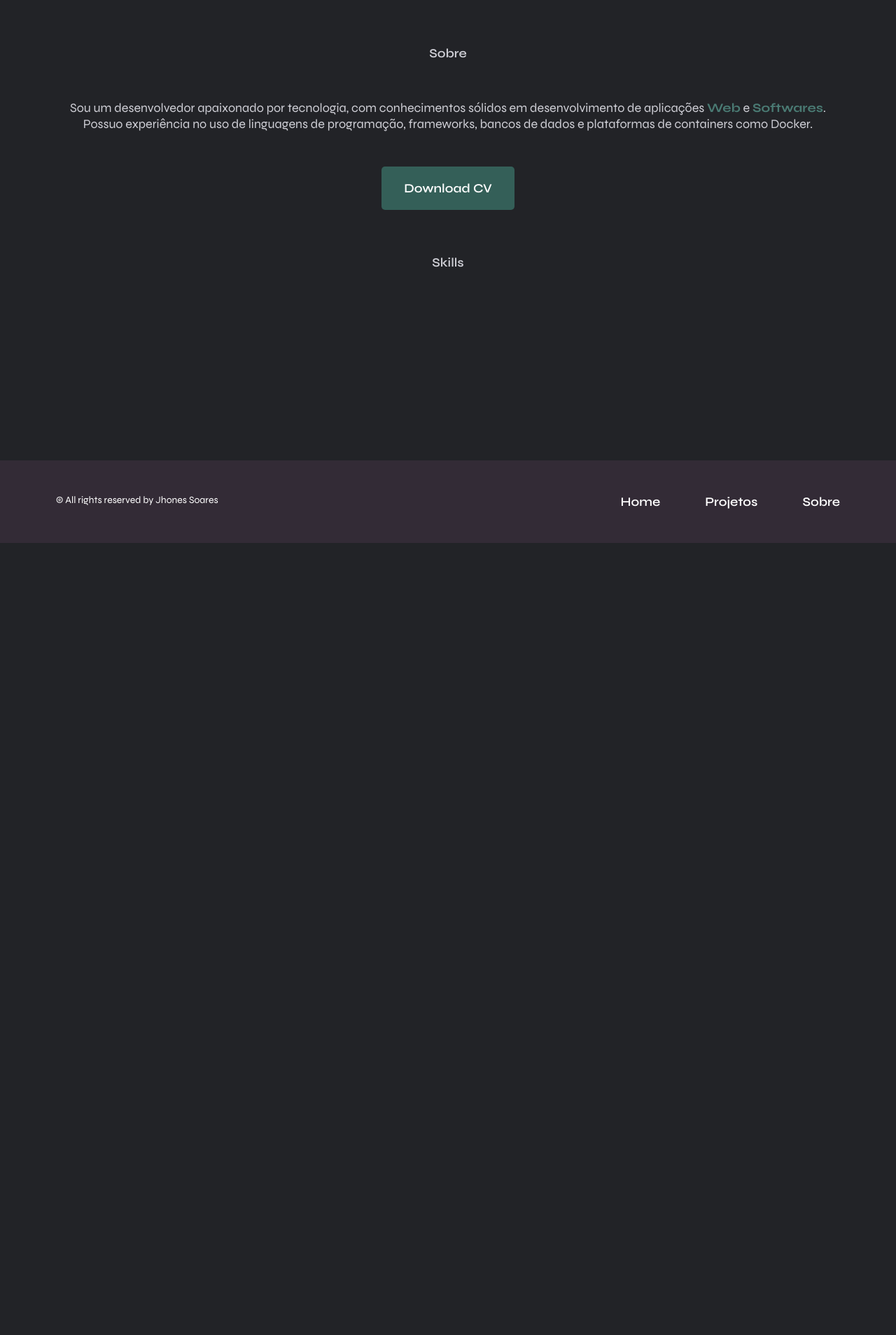
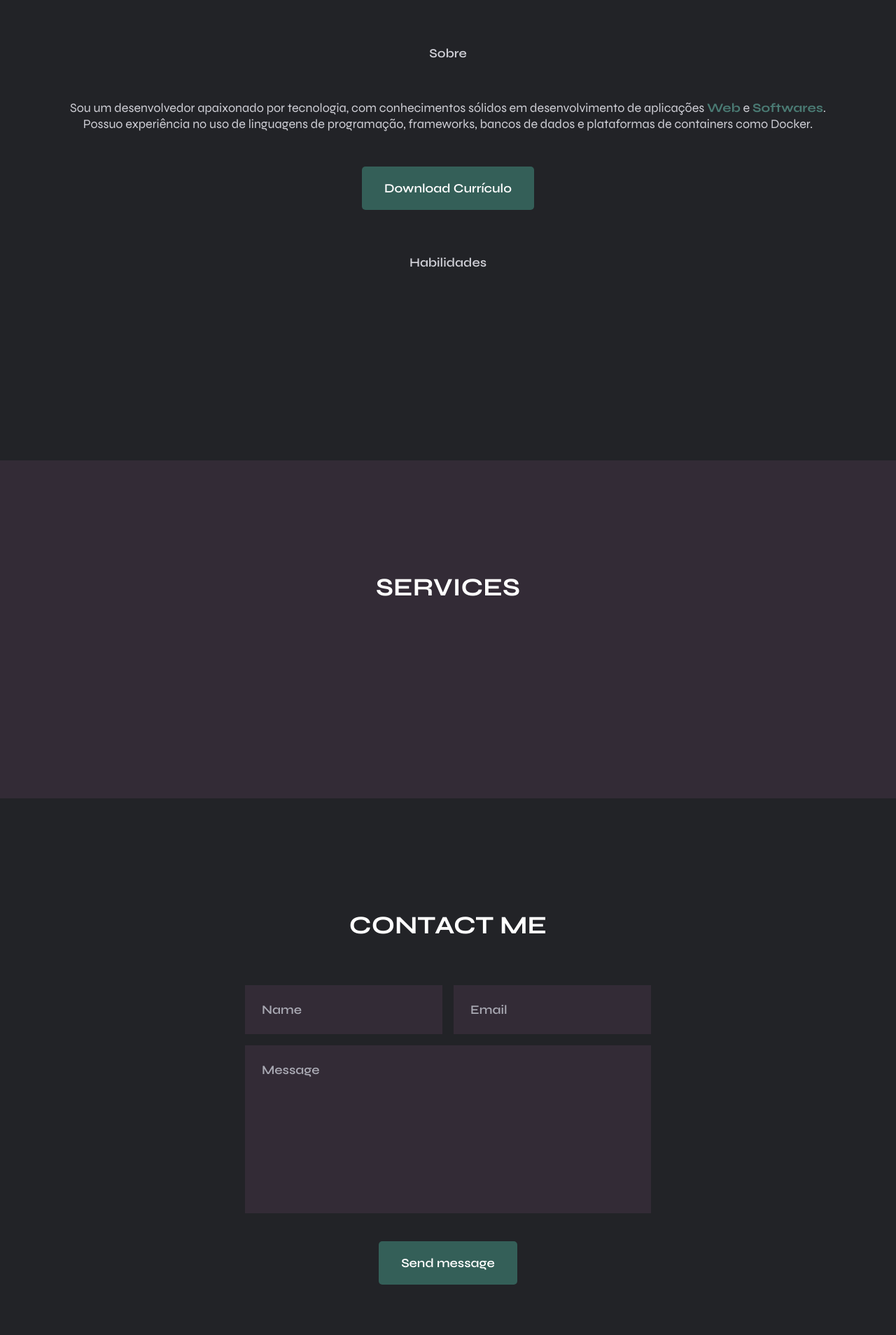
Before and after one commit to JhonesSoares/portfolio_jhones, a Django app: page / in a window 1280 px wide. Shown: the part 1695-3603 px from the top of the page at 70% size. Before the commit the page ends 2471 px from the top, so only its background shows below. Run offline with Django 5.2, Linux system fonts and the light colour scheme; data that the repository does not hold is empty; some libraries are stand-ins or nearby versions.

Commit message:
Seção contato.

```diff
--- a/src/base_templates/global/partials/head.html
+++ b/src/base_templates/global/partials/head.html
@@ -21,6 +21,7 @@
   <link rel="stylesheet" href="{% static 'global/css/projects.css' %}" />
   <link rel="stylesheet" href="{% static 'global/css/my_info.css' %}" />
   <link rel="stylesheet" href="{% static 'global/css/services.css' %}" />
+  <link rel="stylesheet" href="{% static 'global/css/contact.css' %}" />
   <link rel="stylesheet" href="{% static 'global/css/footer.css' %}" />
   <link rel="stylesheet" href="{% static 'global/css/scrool.css' %}" />
   <link rel="stylesheet" href="{% static 'global/css/breakpoints.css' %}" />
--- a/src/jhones/templates/jhones/pages/home.html
+++ b/src/jhones/templates/jhones/pages/home.html
@@ -12,6 +12,10 @@
 
     {% include "jhones/partials/info.html" %}
 
+    {% include "jhones/partials/services.html" %}
+
+    {% include "jhones/partials/contact.html" %}
+
 
   </main>
 {% endblock content %}
--- /dev/null
+++ b/src/jhones/templates/jhones/partials/contact.html
@@ -0,0 +1,32 @@
+      <!--==================== CONTACT ====================-->
+      <section class="contact section" id="contact">
+        <h2 class="section__title">CONTACT ME</h2>
+
+        <div class="contact__container container grid">
+
+          <form action="" class="contact__form grid" id="contact-form">
+
+            <div class="contact__group grid">
+              <input type="text" name="" placeholder="Name" required class="contact__input">
+              <input type="email" name="" placeholder="Email" required class="contact__input">
+            </div>
+
+            <textarea name="" placeholder="Message" required class="contact__input contact__area"></textarea>
+
+            <button type="submit" class="button contact__button">Send message</button>
+
+            <p class="contact__message" id="contact-message"></p>
+          </form>
+
+          <div class="contact__social grid">
+
+            {% for contact in contacts %}
+              <a href="https://{{ contact.url }}" target="_blank" class="contact__social-link">
+                <i class="{{ contact.icon }}"></i>
+                <span>{{ contact.name }}</span>
+              </a>
+            {% endfor %}
+
+          </div>
+        </div>
+      </section>
--- a/src/jhones/templates/jhones/partials/info.html
+++ b/src/jhones/templates/jhones/partials/info.html
@@ -13,18 +13,13 @@
                 Sou um desenvolvedor apaixonado por tecnologia, com conhecimentos sólidos em desenvolvimento de aplicações <b>Web</b> e <b>Softwares</b>. Possuo experiência no uso de linguagens de programação, frameworks, bancos de dados e plataformas de containers como Docker.
               </p>
 
-              <a href="assets/pdf/Tailor-Cv.pdf" download="" target="_blank" class="button about__button">Download CV</a>
+              <a href="{% static "global/pdf/CV-JhonesSoares.pdf" %}" download="" target="_blank" class="button about__button">Download Currículo</a>
             </div>
-
-            <!--<img src="assets/img/info-perfil.png" alt="image" class="about__img"> -->
           </div>
-
-          <!--EXPERIENCE-->
-
 
           <!--SKILLS-->
           <div class="skills">
-            <h3 class="info__title">Skills</h3>
+            <h3 class="info__title">Habilidades</h3>
 
             <div class="skills__content grid">
 
--- /dev/null
+++ b/src/jhones/templates/jhones/partials/services.html
@@ -0,0 +1,15 @@
+      <!--==================== SERVICES ====================-->
+      <section class="services section" id="services">
+        <h2 class="section__title">SERVICES</h2>
+
+        <div class="services__container container grid">
+
+          {% for service in services %}
+            <article class="services__card">
+              <h3 class="service__title">{{ service.title }}</h3>
+              <p class="service__description">{{ service.description }}</p>
+            </article>
+          {% endfor %}
+
+        </div>
+      </section>
--- a/src/jhones/views.py
+++ b/src/jhones/views.py
@@ -1,13 +1,15 @@
 from django.http import HttpRequest, HttpResponse
 from django.shortcuts import render
 
-from .models import SectionProjects, Skills
+from .models import MyServices, SectionProjects, Skills, Social
 
 
 # Create your views here.
 def home(request: HttpRequest) -> HttpResponse:
     section_projects = SectionProjects.objects.all().order_by("-id")
     info_skills = Skills.objects.all().order_by("id")
+    services = MyServices.objects.all().order_by("id")
+    contacts = Social.objects.all().order_by("id")
 
     return render(
         request,
@@ -15,6 +17,8 @@ def home(request: HttpRequest) -> HttpResponse:
         context={
             "section_projects": section_projects,
             "info_skills": info_skills,
+            "services": services,
+            "contacts": contacts,
         },
     )
 
```
Also changed, not shown: src/jhones/admin.py (+9 -1 lines), src/jhones/models.py (+17 -0 lines), src/jhones/migrations/0003_myservices.py (added), src/jhones/migrations/0004_contact_alter_myservices_description.py (added), src/jhones/migrations/0005_rename_contact_social.py (added), 1 other file.
